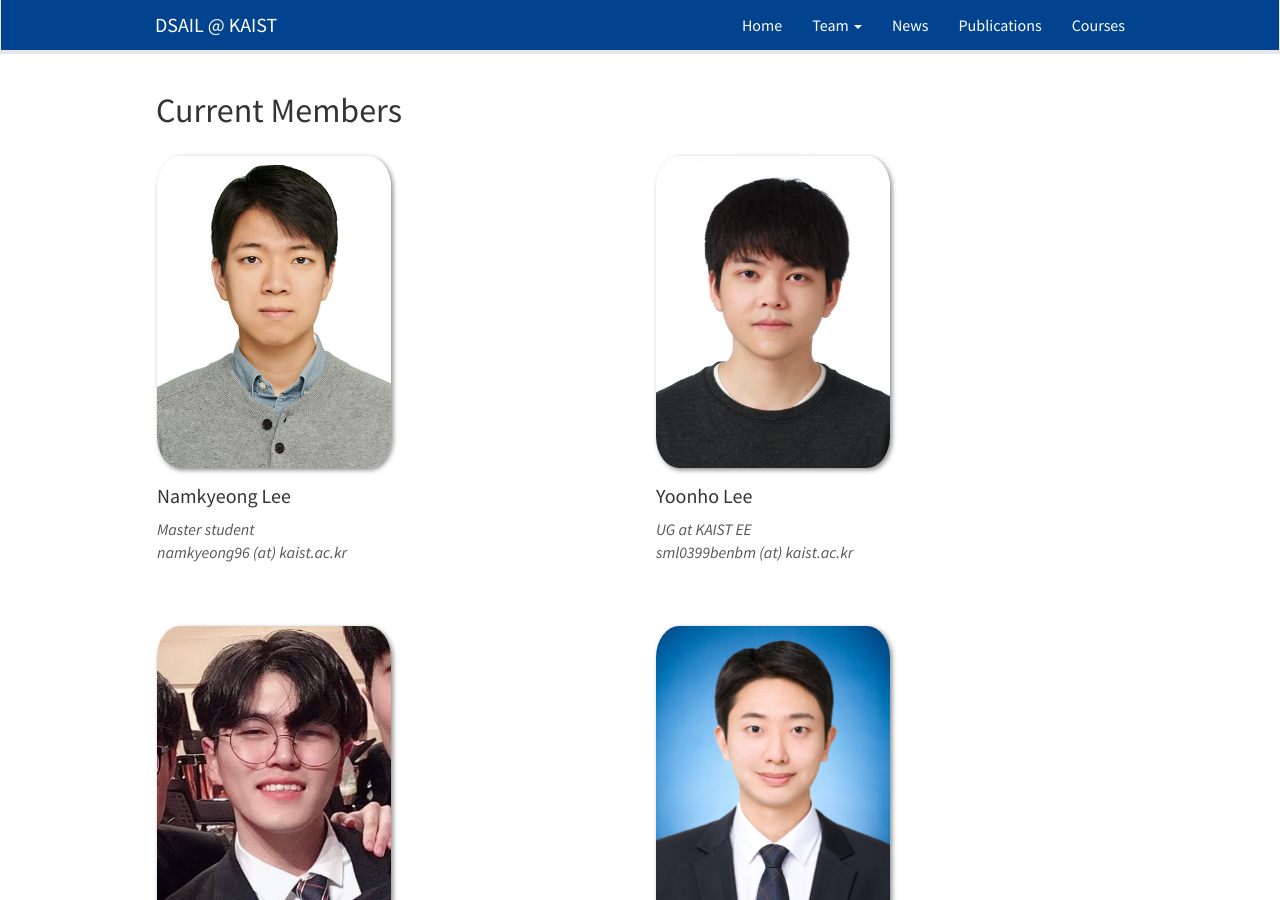
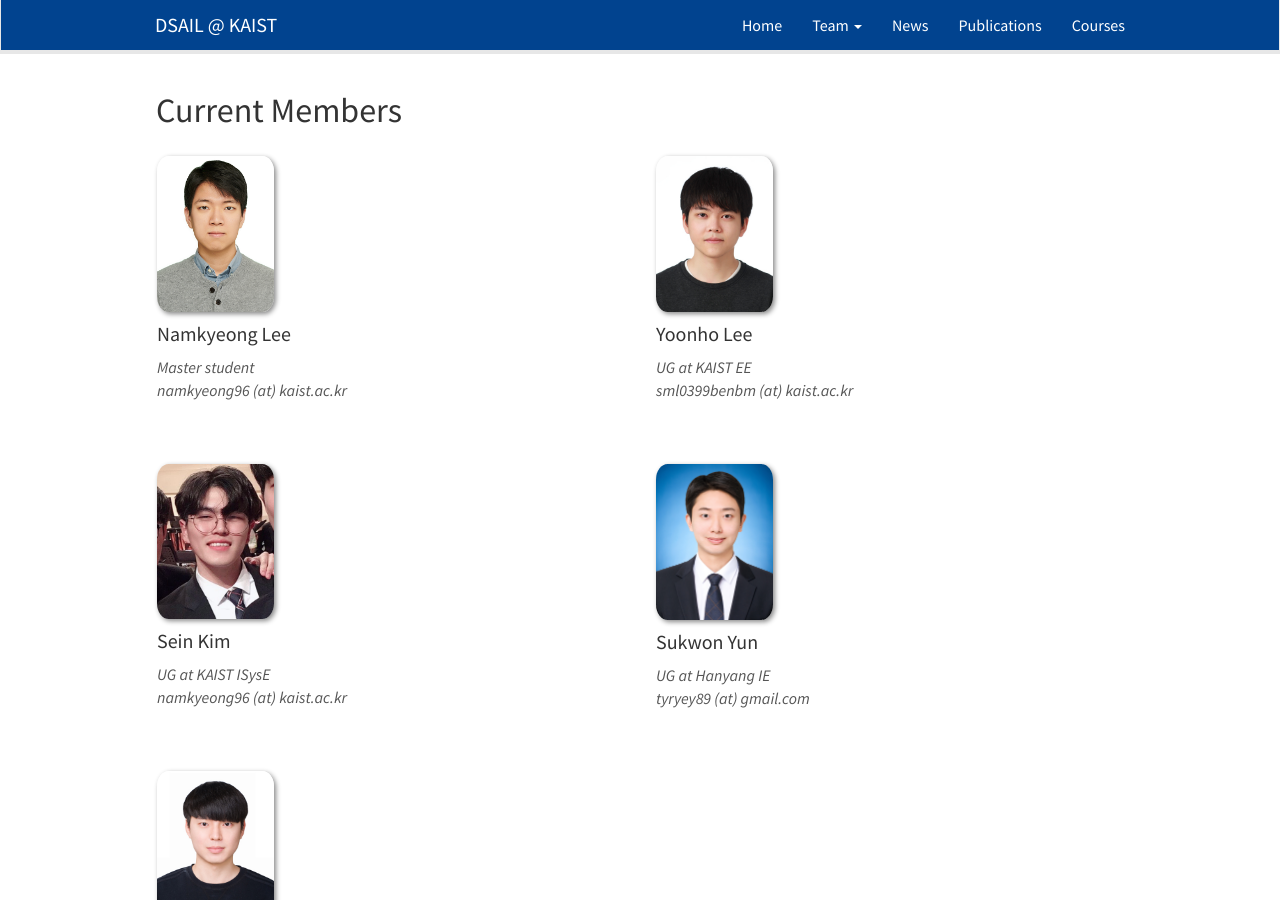
Before and after one commit to kaist-dsail/kaist-dsail.github.io, a Jekyll site: the page built from _pages/members.md, in a window 1280 px wide and 900 px high. Built offline with Jekyll 4.4.1, drawn with Linux system fonts in a browser that asks for light colours; nearby versions of some CDN libraries.

Commit message:
Update members.md

```diff
--- a/_pages/members.md
+++ b/_pages/members.md
@@ -23,7 +23,7 @@
 {% endif %}
 
 <div class="col-sm-6 clearfix">
-  <img src="{{ site.url }}{{ site.baseurl }}/images/teampic/{{ member.photo }}" width="50%" height="50%">
+  <img src="{{ site.url }}{{ site.baseurl }}/images/teampic/{{ member.photo }}" class="img-responsive" width="25%">
   <h4>{{ member.name }}</h4>
   <i>{{ member.info }}<br>{{ member.email }}</i>
   <ul style="overflow: hidden">
```
